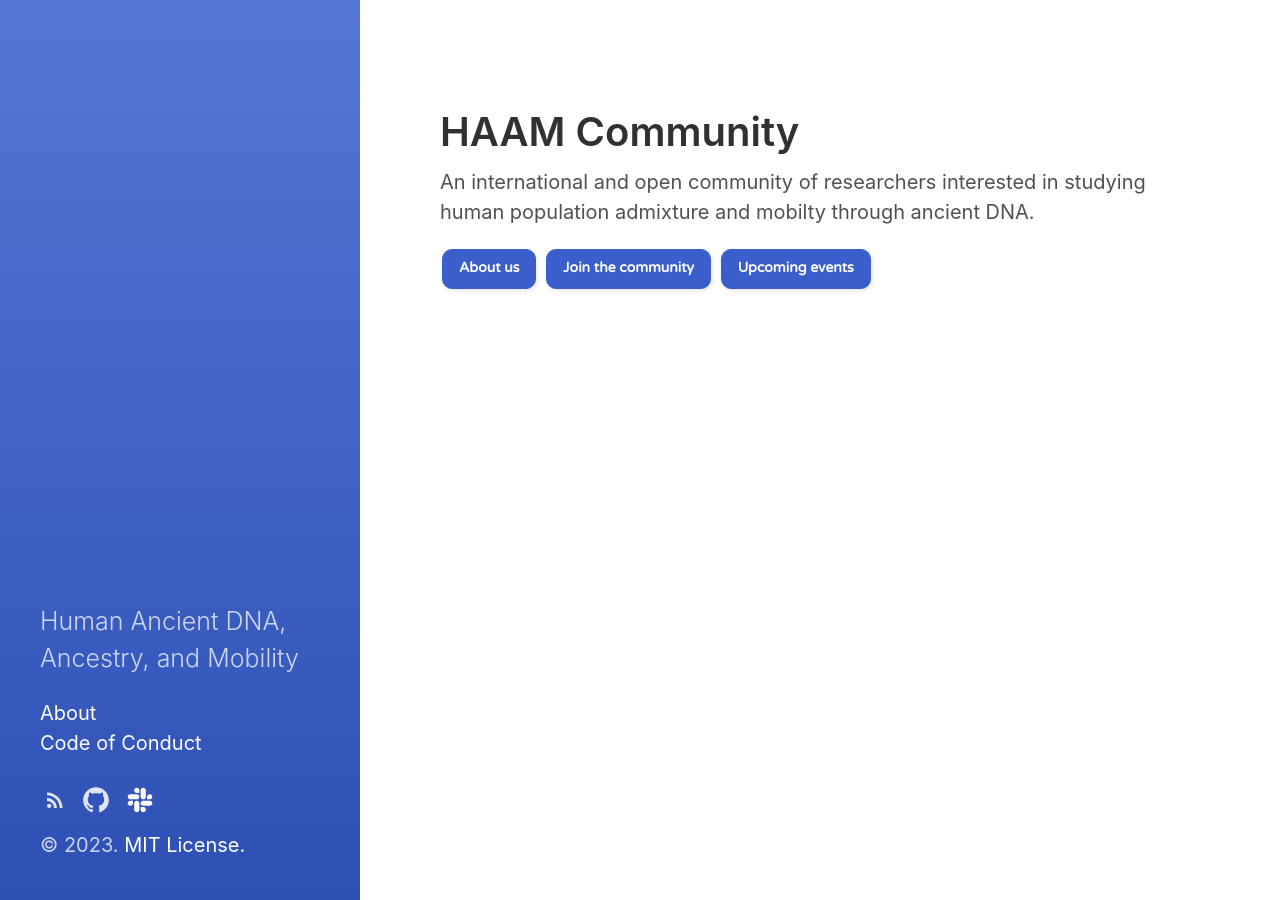
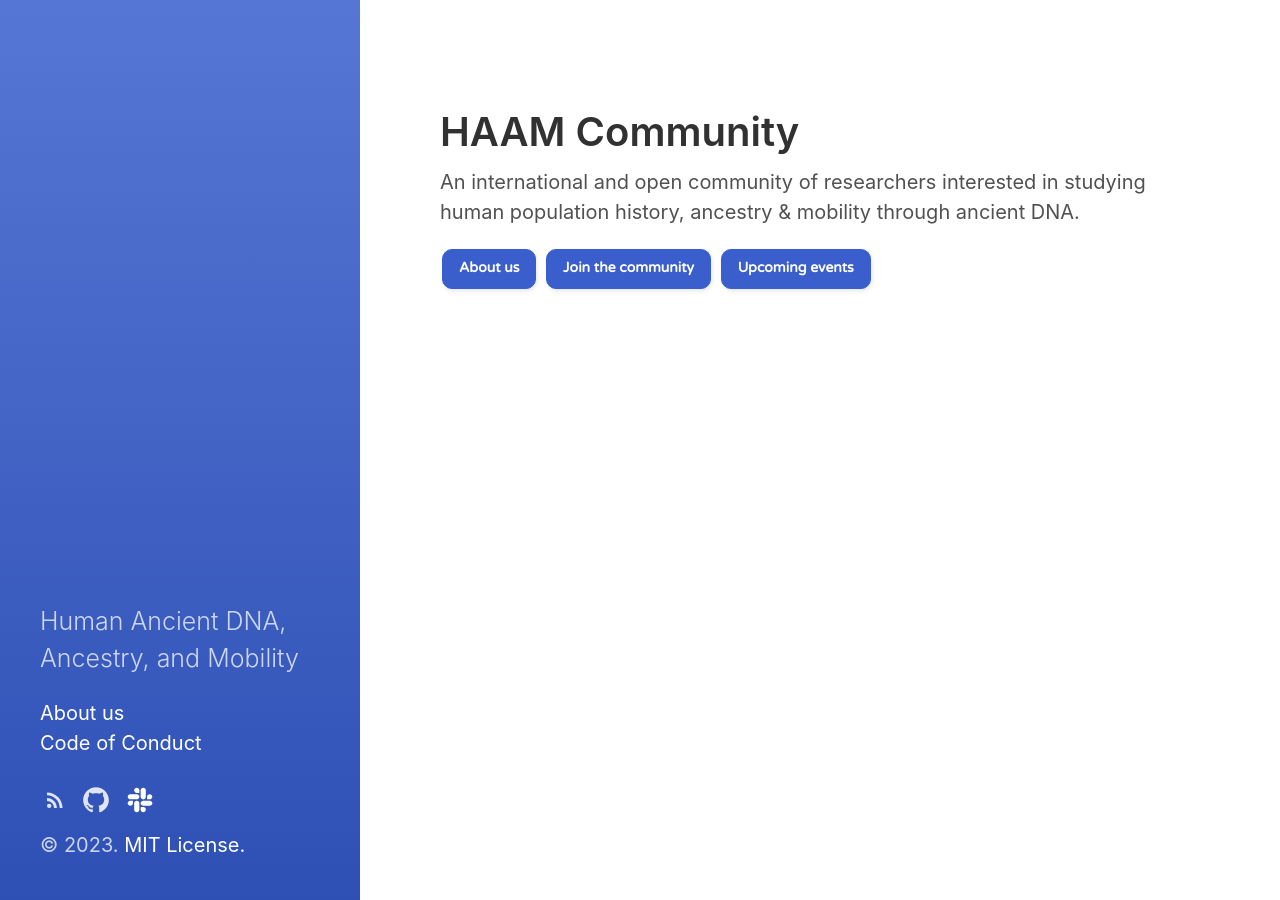
Before and after one commit to haam-community/haam-community.github.io, a Jekyll site: the page built from index.html, in a window 1280 px wide. Built offline with Jekyll 4.4.1, drawn with Linux system fonts in a browser that asks for light colours; the list of posts is cut into pages by our own code.

```diff
--- a/_includes/sidebar.html
+++ b/_includes/sidebar.html
@@ -12,7 +12,7 @@
   <p class="lead">{{ site.description }}</p>
   </header>
 
-<a href="/under-construction">About</a>
+<a href="/about">About us</a>
 <!-- <a href="/category/news">News</a> -->
 <!-- <a href="/category/blog">Blog</a> -->
 <!-- <a href="/projects">Projects</a> -->
--- a/index.html
+++ b/index.html
@@ -3,11 +3,11 @@ layout: index
 title: Index
 ---
 <h1>HAAM Community</h1>
-<p>An international and open community of researchers interested in studying human population admixture and mobilty through ancient DNA.</p>
+<p>An international and open community of researchers interested in studying human population history, ancestry & mobility through ancient DNA.</p>
 <button
   class="button-join"
   role="button"
-  onclick="window.open('/under-construction','_blank')"
+  onclick="window.open('/about','_blank')"
   type="button"
 >
   About us
```
Also changed, not shown: other parts of index.html (+1 -1 lines), about.md (added, +19 -0 lines).
